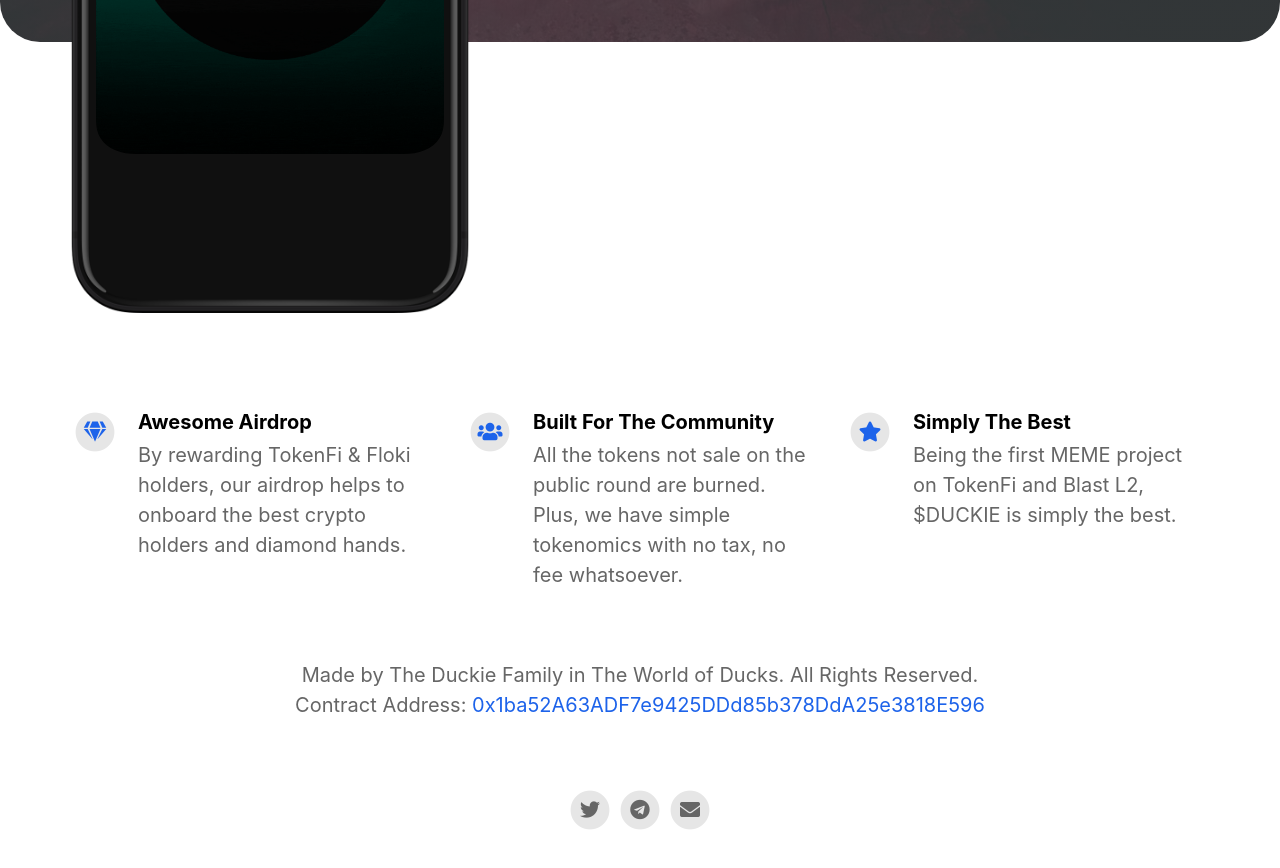
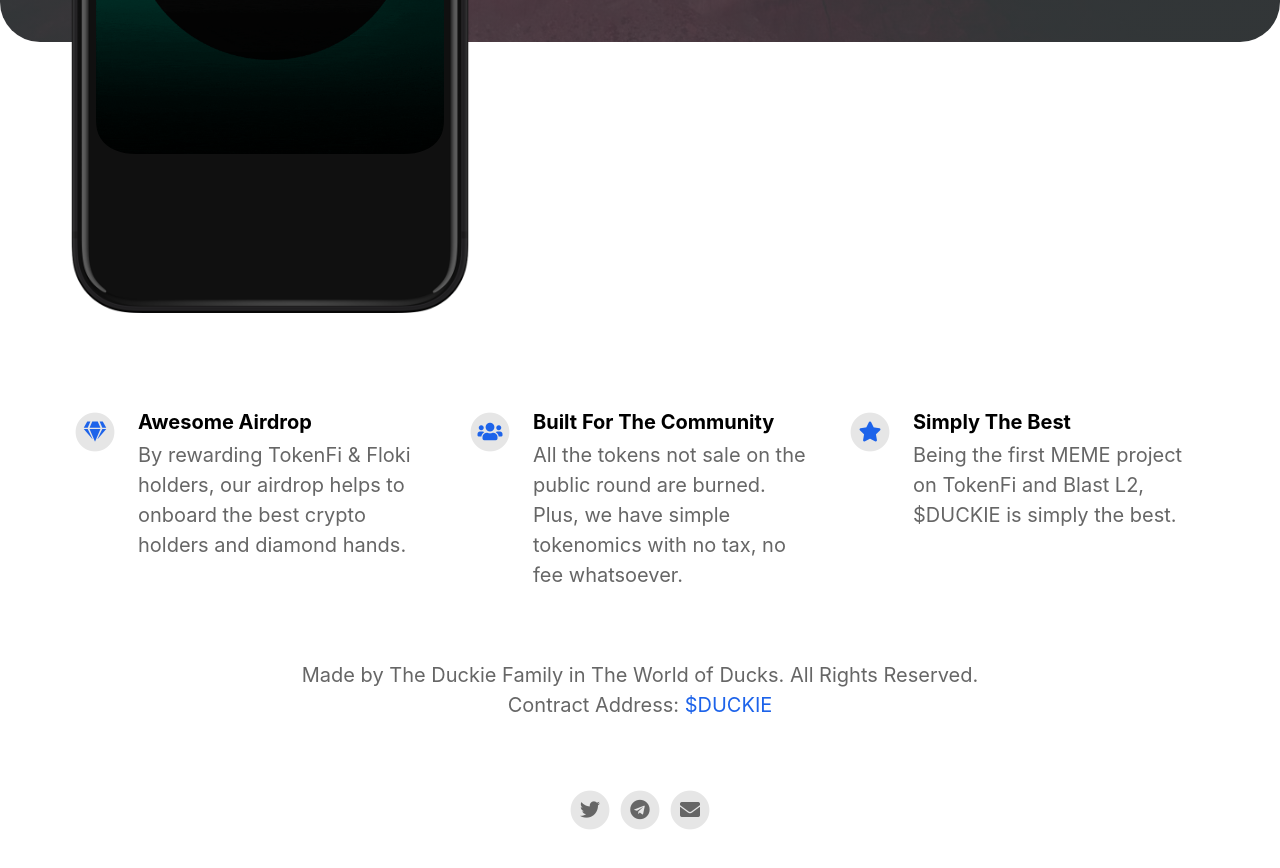
Before and after one commit to duckiethetoken/duckiethetoken, a Jekyll site: the page built from index.html, in a window 1280 px wide and 900 px high, scrolled down 672 px. Shown: the top 868 px of the window. Built offline with Jekyll 4.4.1, drawn with Linux system fonts in a browser that asks for light colours; nearby versions of some CDN libraries.

Commit message:
Update footer.html

```diff
--- a/_includes/footer.html
+++ b/_includes/footer.html
@@ -1,6 +1,6 @@
 <footer>
 	{% if site.your_name %}
-	<p class="footerText">Made by {% if site.your_link %}<a href="{{ site.your_link }}">{% endif %}{{ site.your_name }}{% if site.your_link %}</a>{% endif %}{% if site.your_city %} in {{ site.your_city }}{% endif %}<br>Contract Address: <a href="https://tl.tokenfi.com/tokens/erc20/0x1ba52A63ADF7e9425DDd85b378DdA25e3818E596?chain=81457">0x1ba52A63ADF7e9425DDd85b378DdA25e3818E596</a></p>
+	<p class="footerText">Made by {% if site.your_link %}<a href="{{ site.your_link }}">{% endif %}{{ site.your_name }}{% if site.your_link %}</a>{% endif %}{% if site.your_city %} in {{ site.your_city }}{% endif %}<br>Contract Address: <a href="https://tl.tokenfi.com/tokens/erc20/0x1ba52A63ADF7e9425DDd85b378DdA25e3818E596?chain=81457">$DUCKIE</a></p>
 	{% endif %}
 	<div class="footerIcons">
 
```
